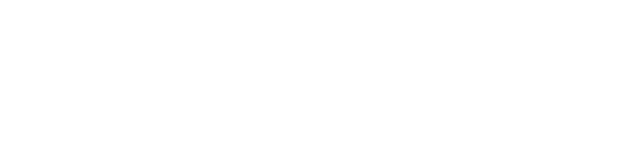
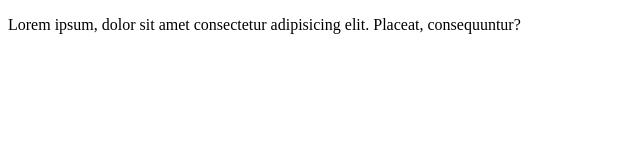
Before and after one commit to asalomranpour/Git-Tutorial, a plain HTML site: page index.html in a window 1280 px wide. Shown: the whole page, without its empty margins (0-640 px from the left). Drawn offline with Linux system fonts and the light colour scheme.

Commit message:
I added paragragh to html

```diff
--- a/index.html
+++ b/index.html
@@ -3,9 +3,10 @@
 <head>
     <meta charset="UTF-8">
     <meta name="viewport" content="width=device-width, initial-scale=1.0">
+
     <title>Document</title>
 </head>
 <body>
-
+    <p>Lorem ipsum, dolor sit amet consectetur adipisicing elit. Placeat, consequuntur?</p>
 </body>
 </html>
```
